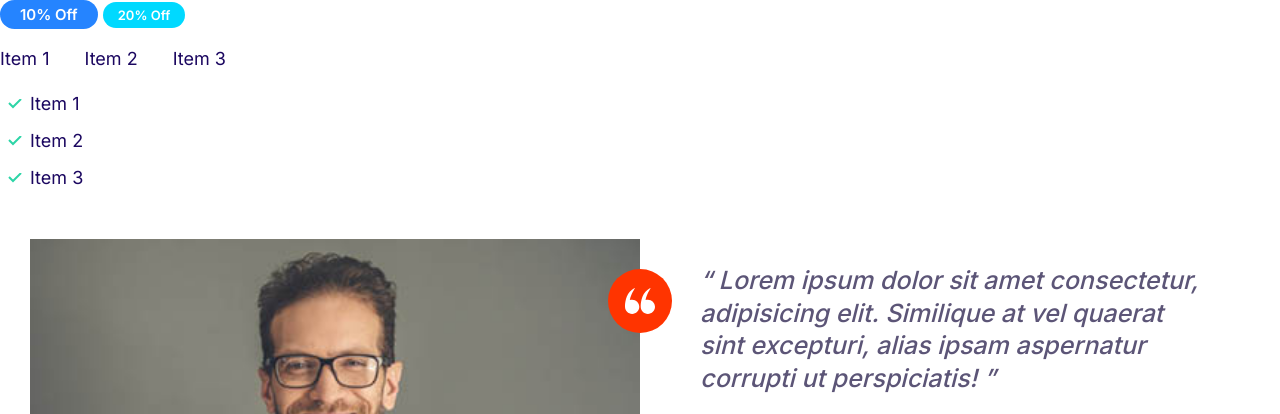
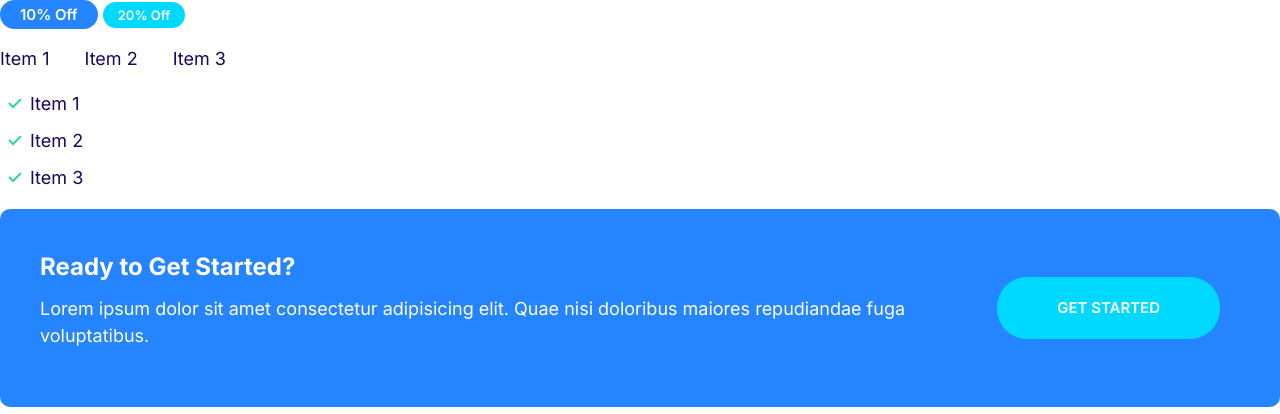
Before and after one commit to rua1hc/Html_Css_Moshify, a plain HTML site: page index.html in a window 1280 px wide. Shown: the top 414 px of the page. Drawn offline with Linux system fonts and the light colour scheme.

Commit message:
v24 add callout comp

```diff
--- a/css/styles.css
+++ b/css/styles.css
@@ -220,6 +220,11 @@ a {
 .btn--outline:hover {
     background: var(--color-heading);
     color: #fff;
+}
+
+.btn--stretched {
+    padding-left: 6rem;
+    padding-right: 6rem;
 }
 
 .btn--block {
@@ -453,3 +458,38 @@ a {
         margin-left: 6rem;
     }
 }
+
+/* Callout */
+.callout {
+    padding: 4rem;
+    /* height: 50rem; */
+    border-radius: 1rem;
+}
+.callout--primary {
+    color: #fff;
+    background: var(--color-primary);
+}
+.callout__content {
+    text-align: center;
+}
+.callout__heading {
+    color: #fff;
+    margin-top: 0;
+}
+.callout .btn {
+    justify-self: center;
+    align-self: center;
+}
+
+@media screen and (min-width: 768px) {
+    .callout .grid--1x2 {
+        grid-template-columns: 1fr auto;
+    }
+    .callout__content {
+        text-align: left;
+    }
+    .callout .btn {
+        justify-self: start;
+        margin: 0 2rem;
+    }
+}
--- a/index.html
+++ b/index.html
@@ -32,6 +32,22 @@
             <li class="list__item">Item 3</li>
         </ul>
 
+        <div class="callout callout--primary">
+            <div class="grid grid--1x2">
+                <div class="callout__content">
+                    <h3 class="callout__heading">Ready to Get Started?</h3>
+                    <p>
+                        Lorem ipsum dolor sit amet consectetur adipisicing elit.
+                        Quae nisi doloribus maiores repudiandae fuga
+                        voluptatibus.
+                    </p>
+                </div>
+                <a href="#" class="btn btn--secondary btn--stretched"
+                    >Get Started</a
+                >
+            </div>
+        </div>
+
         <div class="testimonial">
             <div class="grid grid--1x2">
                 <div class="testimonial__image">
@@ -42,7 +58,6 @@
                         </svg>
                     </span>
                 </div>
-                <div>
                 <blockquote class="quote">
                     <p class="quote__text">
                         Lorem ipsum dolor sit amet consectetur, adipisicing
@@ -67,7 +82,6 @@
                         </div>
                     </footer>
                 </blockquote>
-                </div>
             </div>
         </div>
 
```
Also changed, not shown: comps/callout.html (added, +12 -0 lines), comps/testimonial.html (+3 -7 lines). Lines whose indentation alone changed are shown as unchanged.
